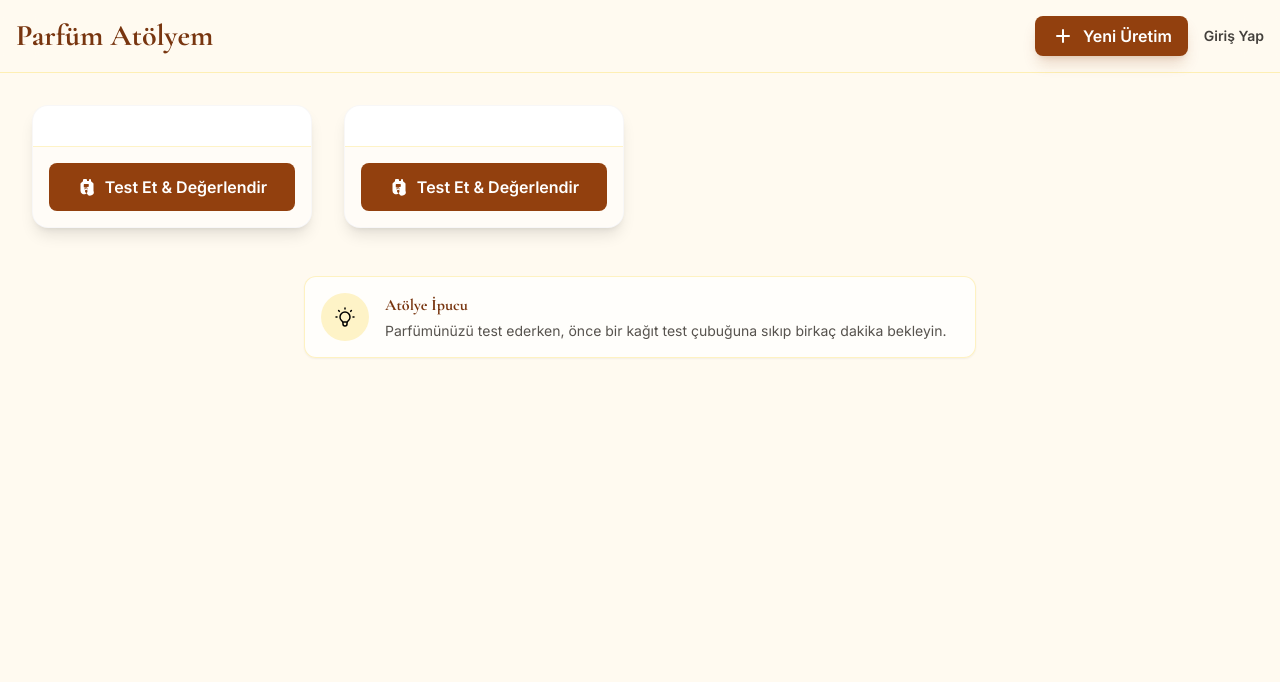
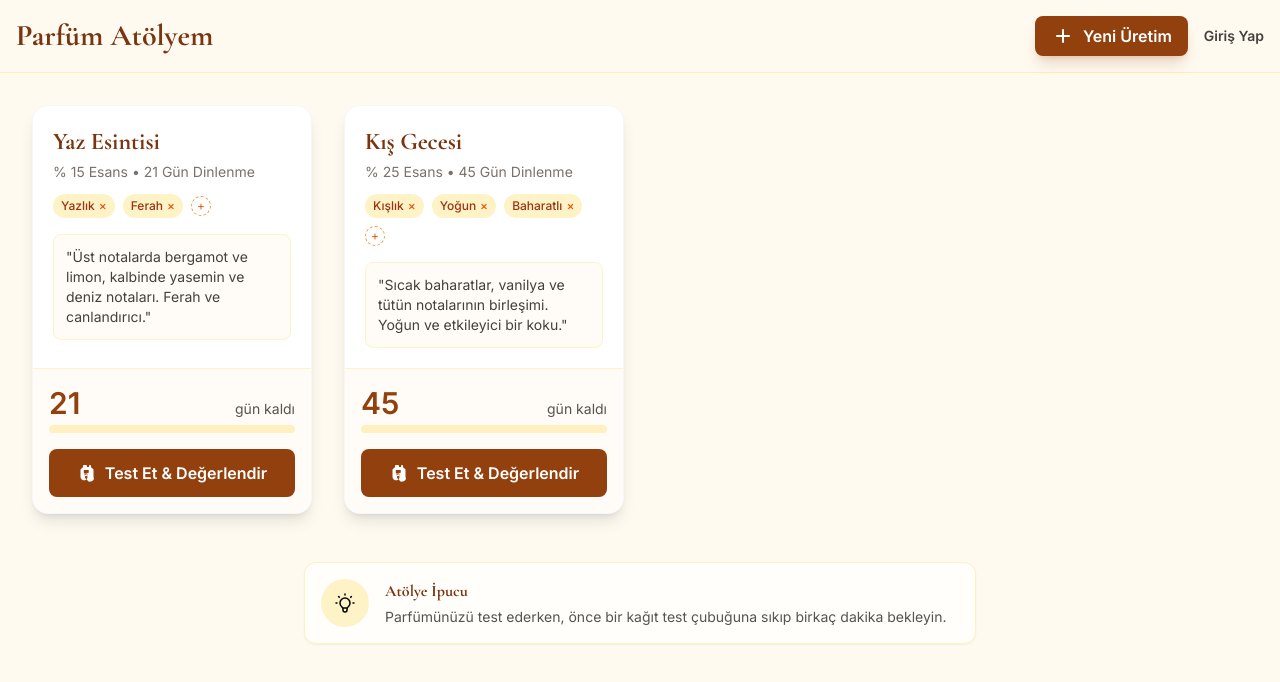
Before and after one commit to yasarcamus/parfum-atolyesi, a React (Create React App) app: page / in a window 1280 px wide. Shown: the top 682 px of the page. Built offline with nearby package versions, Linux system fonts and the light colour scheme; no server answers; the HTML template or start-up script is replaced by a standard one.

Commit message:
düzeltme

```diff
--- a/src/App.js
+++ b/src/App.js
@@ -4,13 +4,11 @@ import UretimKarti from './components/UretimKarti';
 import YeniUretimFormu from './components/YeniUretimFormu';
 import TestGirisModal from './components/TestGirisModal';
 import AnalizModal from './components/AnalizModal';
-import { FlaskIcon } from './components/Icons';
 import IpucuKarti from './components/IpucuKarti';
 import { auth } from './firebase';
 import { onAuthStateChanged } from "firebase/auth";
-import GirisZorunluModal from './components/GirisZorunluModal'; // YENİ
+import GirisZorunluModal from './components/GirisZorunluModal';
 
-// YENİ: Misafir kullanıcılara gösterilecek örnek veriler
 const demoUretimler = [
     { id: 'demo1', parfumAdi: 'Yaz Esintisi', esansOrani: '15', dinlenmeSuresi: '21', notlar: 'Üst notalarda bergamot ve limon, kalbinde yasemin ve deniz notaları. Ferah ve canlandırıcı.', baslangicTarihi: new Date().toISOString(), etiketler: ['Yazlık', 'Ferah'] },
     { id: 'demo2', parfumAdi: 'Kış Gecesi', esansOrani: '25', dinlenmeSuresi: '45', notlar: 'Sıcak baharatlar, vanilya ve tütün notalarının birleşimi. Yoğun ve etkileyici bir koku.', baslangicTarihi: new Date().toISOString(), etiketler: ['Kışlık', 'Yoğun', 'Baharatlı'] },
@@ -46,25 +44,23 @@ export default function App() {
         return () => clearInterval(intervalId);
     }, []);
 
-    // YENİ: Veri yükleme mantığı güncellendi
     useEffect(() => {
         if (!user) {
-            setUretimler([]); // Kullanıcı çıkış yapınca listeyi temizle
+            setUretimler([]);
             return;
         }
         try {
-            // Bir sonraki adımda burayı Firestore'dan okuyacak şekilde değiştireceğiz
             const savedUretimler = localStorage.getItem(`parfumAtolyem_${user.uid}`);
             if (savedUretimler) {
                 setUretimler(JSON.parse(savedUretimler));
             } else {
-                setUretimler([]); // Kullanıcının kayıtlı verisi yoksa boş liste göster
+                setUretimler([]);
             }
         } catch (error) { console.error("Veri yüklenemedi:", error); }
     }, [user]);
 
     useEffect(() => {
-        if (!user || uretimler.length === 0) return;
+        if (!user) return;
         try {
             localStorage.setItem(`parfumAtolyem_${user.uid}`, JSON.stringify(uretimler));
         } catch (error) { console.error("Veri kaydedilemedi:", error); }
@@ -100,7 +96,6 @@ export default function App() {
         setModal({ name: modalName, props });
     };
 
-    // YENİ: 'Yeni Üretim' butonu için akıllı kontrol
     const handleNewUretimClick = () => {
         if (user) {
             openModal('yeniUretim');
@@ -117,7 +112,6 @@ export default function App() {
         );
     }
 
-    // YENİ: Gösterilecek kartları kullanıcı durumuna göre belirle
     const gosterilecekUretimler = user ? uretimler : demoUretimler;
 
     return (
@@ -125,13 +119,19 @@ export default function App() {
             <Header user={user} auth={auth} onNewUretimClick={handleNewUretimClick} />
 
             <main className="p-4 sm:p-6 md:p-8">
-                {gosterilecekUretimler.length === 0 && user && ( // Sadece giriş yapmış ve üretimi olmayan kullanıcı için göster
+                {gosterilecekUretimler.length === 0 && user && (
                      <div className="text-center py-10 px-6">
                         <h2 className="text-2xl font-semibold text-amber-900 font-serif">Atölyeniz Henüz Boş</h2>
                         <p className="mt-2 text-stone-500 max-w-md mx-auto">İlk parfüm formülünüzü oluşturmak için yukarıdaki 'Yeni Üretim' butonuna tıklayın.</p>
                     </div>
                 )}
-                {gosterilecekUretimler.length > 0 && (
+                {gosterilecekUretimler.length === 0 && !user && (
+                    <div className="text-center py-10 px-6">
+                        <h2 className="text-4xl mt-4 font-bold text-amber-900 font-serif">Parfüm Atölyenize Hoş Geldiniz</h2>
+                        <p className="mt-4 text-lg text-stone-600 max-w-2xl mx-auto">Aşağıda uygulamanın nasıl çalıştığını gösteren birkaç örnek üretim kartı bulabilirsiniz. Kendi formüllerinizi kaydetmek için lütfen giriş yapın.</p>
+                    </div>
+                )}
+
                 <div className="grid grid-cols-1 md:grid-cols-2 lg:grid-cols-3 xl:grid-cols-4 gap-8">
                     {gosterilecekUretimler.map(uretim => (
                         <UretimKarti
@@ -140,11 +140,10 @@ export default function App() {
                             onUpdate={handleSaveUretim}
                             onDelete={() => handleDeleteUretim(uretim.id)}
                             onOpenModal={openModal}
-                                isGuest={!user} // Kartın misafir için mi olduğunu belirt
+                            isGuest={!user}
                         />
                     ))}
                 </div>
-                )}
                 <IpucuKarti tip={aktifIpucu} />
             </main>
 
--- a/src/components/UretimKarti.js
+++ b/src/components/UretimKarti.js
@@ -3,7 +3,6 @@ import { calculateKalanGun, getCalkalamaMesaji } from '../utils/helpers';
 import { BeakerIcon, SparklesIcon, TrashIcon } from './Icons';
 import EtiketEkleme from './EtiketEkleme';
 
-// YENİ: isGuest prop'u eklendi
 const UretimKarti = ({ uretim, onUpdate, onDelete, onOpenModal, isGuest }) => {
     const kalanGun = calculateKalanGun(uretim.baslangicTarihi, uretim.dinlenmeSuresi);
     const calkalamaMesaji = getCalkalamaMesaji(uretim);
@@ -16,30 +15,60 @@ const UretimKarti = ({ uretim, onUpdate, onDelete, onOpenModal, isGuest }) => {
     const totalCost = calculateTotalCost();
 
     const handleAddEtiket = (yeniEtiket) => {
-        if (isGuest) return; // Misafirler etiket ekleyemez
+        if (isGuest) return;
         if (yeniEtiket && !(uretim.etiketler || []).includes(yeniEtiket)) {
             onUpdate({ ...uretim, etiketler: [...(uretim.etiketler || []), yeniEtiket] });
         }
     };
     const handleRemoveEtiket = (etiketToRemove) => {
-        if (isGuest) return; // Misafirler etiket silemez
+        if (isGuest) return;
         onUpdate({ ...uretim, etiketler: uretim.etiketler.filter(e => e !== etiketToRemove) });
     };
 
     return (
         <div className="bg-white rounded-2xl shadow-lg hover:shadow-2xl transition-shadow duration-400 flex flex-col border border-stone-200/30">
             <div className="p-5 flex-grow">
-                {/* ... (kartın üst kısmı aynı) ... */}
+                <div className="flex justify-between items-start">
+                    <h3 className="text-2xl text-amber-900 font-serif">{uretim.parfumAdi}</h3>
+                    {totalCost > 0 && <span className="text-sm font-bold text-green-700 bg-green-100 px-2 py-1 rounded-md">₺{totalCost.toFixed(2)}</span>}
+                </div>
+                <p className="text-sm text-stone-500 mt-1">% {uretim.esansOrani} Esans • {uretim.dinlenmeSuresi} Gün Dinlenme</p>
+                <div className="mt-3 flex flex-wrap gap-2 items-center">
+                    {(uretim.etiketler || []).map((etiket, index) => (
+                        <span key={`${etiket}-${index}`} className="text-xs font-medium bg-orange-100 text-orange-800 px-2 py-1 rounded-full flex items-center gap-1 cursor-pointer" onClick={() => handleRemoveEtiket(etiket)} title="Etiketi kaldır">
+                            {etiket} <span className="text-orange-600 hover:text-orange-900">×</span>
+                        </span>
+                    ))}
+                    <EtiketEkleme onAdd={handleAddEtiket} />
+                </div>
+                {uretim.notlar && <p className="text-sm text-stone-700 mt-4 bg-orange-50/50 p-3 rounded-lg border border-orange-100">"{uretim.notlar}"</p>}
+
+                {uretim.test && (
+                    <div className="mt-4 pt-4 border-t border-orange-100">
+                        <h4 className="font-semibold text-sm text-amber-900 font-serif">Değerlendirme Notları</h4>
+                        <div className="text-sm text-stone-600 mt-2 space-y-1">
+                            <p>Kalıcılık: <span className="font-bold">{uretim.test.kalicilik}/5</span></p>
+                            <p>Yayılım: <span className="font-bold">{uretim.test.silaj}/5</span></p>
+                            <p>Beğeni: <span className="font-bold">{uretim.test.begeni}/5</span></p>
+                        </div>
+                    </div>
+                )}
             </div>
 
             <div className="bg-orange-50/50 p-4 mt-auto rounded-b-2xl border-t border-orange-100">
-                {/* ... (geri sayım kısmı aynı) ... */}
+                {kalanGun > 0 && (
+                    <div className="mb-4">
+                        <div className="flex justify-between items-baseline mb-1"><span className="text-3xl font-bold text-amber-800">{kalanGun}</span><span className="text-sm text-stone-600">gün kaldı</span></div>
+                        <div className="w-full bg-amber-200/50 rounded-full h-2"><div className="bg-gradient-to-r from-amber-500 to-amber-700 h-2 rounded-full" style={{ width: `${progressPercent}%` }}></div></div>
+                        {calkalamaMesaji && (<p className="text-xs text-center mt-3 text-orange-800 bg-orange-100/70 p-2 rounded-lg">{calkalamaMesaji}</p>)}
+                    </div>
+                )}
 
-                {/* YENİ: Misafirler için butonları devre dışı bırakma */}
                 {!uretim.test ? (
                     <button
                         onClick={() => !isGuest && onOpenModal('testGiris', { uretim })}
                         className={`w-full flex items-center justify-center gap-2 bg-amber-800 text-white font-bold py-3 rounded-lg transition-colors ${isGuest ? 'cursor-not-allowed bg-amber-700/50' : 'hover:bg-amber-900'}`}
+                        disabled={isGuest}
                     >
                         <BeakerIcon /> Test Et & Değerlendir
                     </button>
@@ -48,6 +77,7 @@ const UretimKarti = ({ uretim, onUpdate, onDelete, onOpenModal, isGuest }) => {
                          <button
                             onClick={() => !isGuest && onOpenModal('analiz', { uretim })}
                             className={`w-full flex items-center justify-center gap-2 bg-gradient-to-r from-purple-500 to-indigo-600 text-white text-sm font-semibold py-2 rounded-lg transition-opacity ${isGuest ? 'cursor-not-allowed opacity-50' : 'hover:opacity-90'}`}
+                            disabled={isGuest}
                          >
                             <SparklesIcon /> AI ile Yeniden Analiz Et
                         </button>
```
Lines whose indentation alone changed are shown as unchanged.
